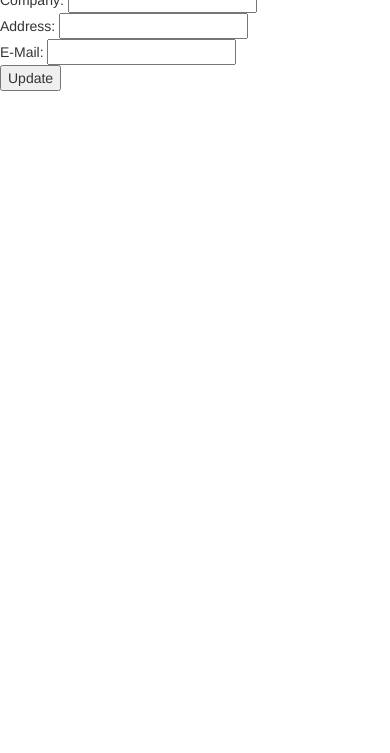
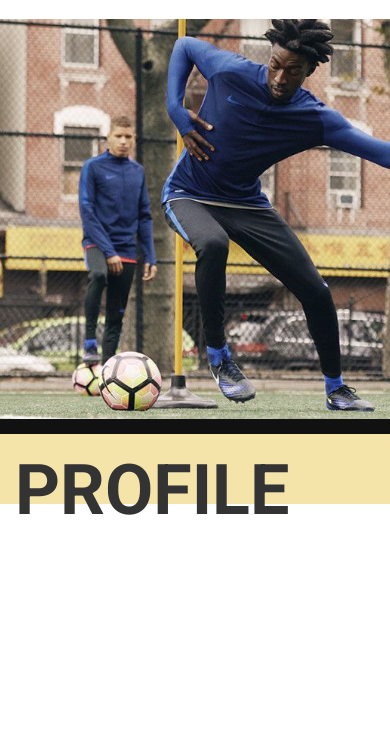
Before and after one commit to rahulyhg/b2b_ordering, a PHP site: page /profile.php in a window 390 px wide. Shown: the part 91-844 px from the top of the page. Run offline with PHP 8.4, Linux system fonts and the light colour scheme; the visitor is signed in with stand-in values (Sample User, id 1).

Commit message:
Added Header and Hero Markup to index.php & profile.php
Styles for Header and Hero sections are completed and will need minimal changes
Sign up and register links function and show the correct state if user is logged in or not

```diff
--- a/profile.php
+++ b/profile.php
@@ -44,15 +44,69 @@ if(isset($_POST['submit-settings'])) {
 
 <!doctype html>
 <html>
-<head>
-	<title>Profile</title>
-	<link rel="stylesheet" href="/css/styles.min.css">
-</head>
-<body>
-	<?php echo $message; ?>
+  <head>
+    <title>Home | Nike Business</title>
+    <link href="https://fonts.googleapis.com/css?family=Roboto:400,700,900" rel="stylesheet">
+    <link rel="stylesheet" href="/css/styles.min.css">
+  </head>
+  <body>
+		<!-- HEADER -->
+    <header>
+      <div class="container">
+        <div class="row nav-container ">
+          <div class="nav-logo col-lg-2">
+            <img class="logo" src="/images/nike_swoosh.svg" alt="">
+          </div>
+					<!-- NAVIGATION -->
+          <ul class="header-nav col-lg-10">
+            <a href="index.php" class="nav-item"><li>orders</li></a>
+            <a href="#" class="nav-item"><li>products</li></a>
+            <a href="#" class="nav-item"><li>create order</li></a>
+            <a href="#" class="nav-item"><li>invoices</li></a>
+            <!-- Log In Form -->
+            <?php if(isset($_SESSION['logged_in'])) : ?>
+                <?php $user = unserialize($_SESSION['user']); ?>
+                <!-- <h1>Hello, <?php echo $user->username; ?>!</h1> -->
+                <a class="nav-item" href="profile.php"><li>Profile</li></a>
+                <a class="nav-item" href="logout.php"><li>Log Out</li></a>
+            <?php else : ?>
+                <a class="nav-item" href="login.php"><li>Log In</li></a>
+                <a class="nav-item" href="register-user.php"><li href="register-user.php">Register</li></a>
+            <?php endif; ?>
+          </ul>
+        </div>
+      </div>
+    </header>
 
-	<form action="profile.php" method="post">
+		<!-- HERO SECTION -->
+    <section>
+      <div class="container">
+        <!-- HERO IMAGE -->
+        <div class="row">
+          <div class="hero-image profile-image col-lg-12">
+          </div>
+        </div>
+        <!-- HERO BORDER -->
+        <div class="row">
+          <div class="hero-border col-lg-6 col-md-4"></div>
+        </div>
+        <!-- HERO HEADING -->
+        <div class="row">
+          <div class="hero-heading-container col-lg-6">
+            <h2 class="hero-heading">PROFILE</h2>
+          </div>
+        </div>
+      </div>
+      <!-- HERO BG BAR -->
+      <div class="hero-bar profile-bar"></div>
+    </section>
 
+    <script src="js/index.min.js" charset="utf-8"></script>
+  </body>
+</html>
+
+	<!-- <?php echo $message; ?> -->
+	<!-- <form action="profile.php" method="post">
 	E-Mail: <input type="text" value="<?php echo $email; ?>" name="email" /><br/>
 	First Name: <input type="text" value="<?php echo $firstname; ?>" name="firstname" /><br/>
 	Last Name: <input type="text" value="<?php echo $lastname; ?>" name="lastname" /><br/>
@@ -60,8 +114,4 @@ if(isset($_POST['submit-settings'])) {
 	Address: <input type="text" value="<?php echo $address; ?>" name="address" /><br/>
 	E-Mail: <input type="text" value="<?php echo $email; ?>" name="email" /><br/>
 	<input type="submit" value="Update" name="submit-settings" />
-
-
-	</form>
-</body>
-</html>
+	</form> -->
--- /dev/null
+++ b/scss/components/header.scss
@@ -0,0 +1,40 @@
+header {
+  height: 90px;
+  width: 100%;
+
+  .nav-container {
+    height: 90px;
+  }
+}
+
+.nav-logo {
+  height: inherit;
+  display: flex;
+
+  .logo {
+    width: 120px;
+  }
+}
+
+.header-nav {
+  display: flex;
+  height: inherit;
+  margin-top: 0;
+  justify-content: center;
+  align-items: center;
+
+  .nav-item {
+    flex: 1 1 auto;
+    font-size: 16px;
+    font-weight: 700;
+    list-style: none;
+    letter-spacing: 1px;
+    text-align: center;
+    text-transform: uppercase;
+    text-decoration: none;
+
+    &:visited {
+      color: #111;
+    }
+  }
+}
--- /dev/null
+++ b/scss/components/hero.scss
@@ -0,0 +1,36 @@
+.hero-image {
+  background-color: #FF7043; // leave this in place for DOM load -- fallback
+  background-position: center center;
+  background-size: cover;
+  background-repeat: no-repeat;
+  height: 400px;
+  margin-top: 20px;
+}
+
+.order-bar { background-color: #eeeae6; }
+.profile-bar { background-color: #f4e4a9; }
+.hero-bar {
+  height: 375px;
+  top: 220px;
+  width: 100%;
+  position: absolute;
+  z-index: -999;
+}
+
+.hero-border {
+  height: 15px;
+  background-color: #111;
+}
+
+.hero-heading-container {
+  height: 120px;
+}
+
+.hero-heading {
+  margin-top: 0px;
+  font-size: 70px;
+  text-transform: uppercase;
+}
+
+.order-image { background-image: url('../images/order_hero_image.jpg'); }
+.profile-image { background-image: url('../images/profile_hero_image.jpg'); }
--- a/scss/styles.scss
+++ b/scss/styles.scss
@@ -1,2 +1,13 @@
 @import "utilities/grid.scss";      // Bootstrap grid & normalize.css
 @import "utilities/colors.scss";    // Color Variables
+
+// ----- Default Styles
+body {
+  font-family: 'Roboto';
+  line-height: 1.6;
+  text-rendering: optimizeLegibility;
+}
+
+// ----- Component Styles
+@import "components/header.scss";
+@import "components/hero.scss";
```
Also changed, not shown: index.php (+63 -10 lines), css/styles.min.css, images/nike_swoosh.svg (added), images/order_hero_image.jpg (added), images/profile_hero_image.jpg (added).
